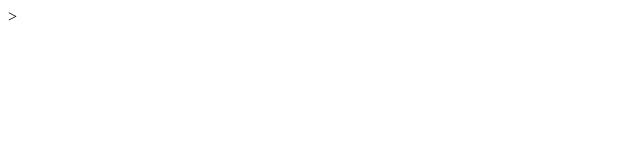
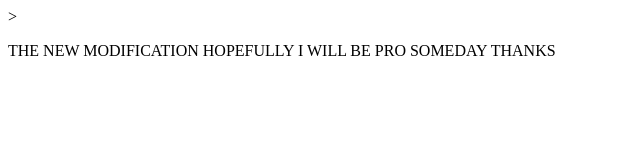
Before and after one commit to onalaja1/My-Github-Project, a plain HTML site: page index.html in a window 1280 px wide. Shown: the whole page, without its empty margins (0-640 px from the left). Drawn offline with Linux system fonts and the light colour scheme.

Commit message:
Update index.html

```diff
--- a/index.html
+++ b/index.html
@@ -8,7 +8,8 @@
 </head>
 <body>
 ><p>
-
+   THE NEW MODIFICATION
+    HOPEFULLY I WILL BE PRO SOMEDAY THANKS
 </p>
 <script src="git.js" ></script>
 </body>
```
